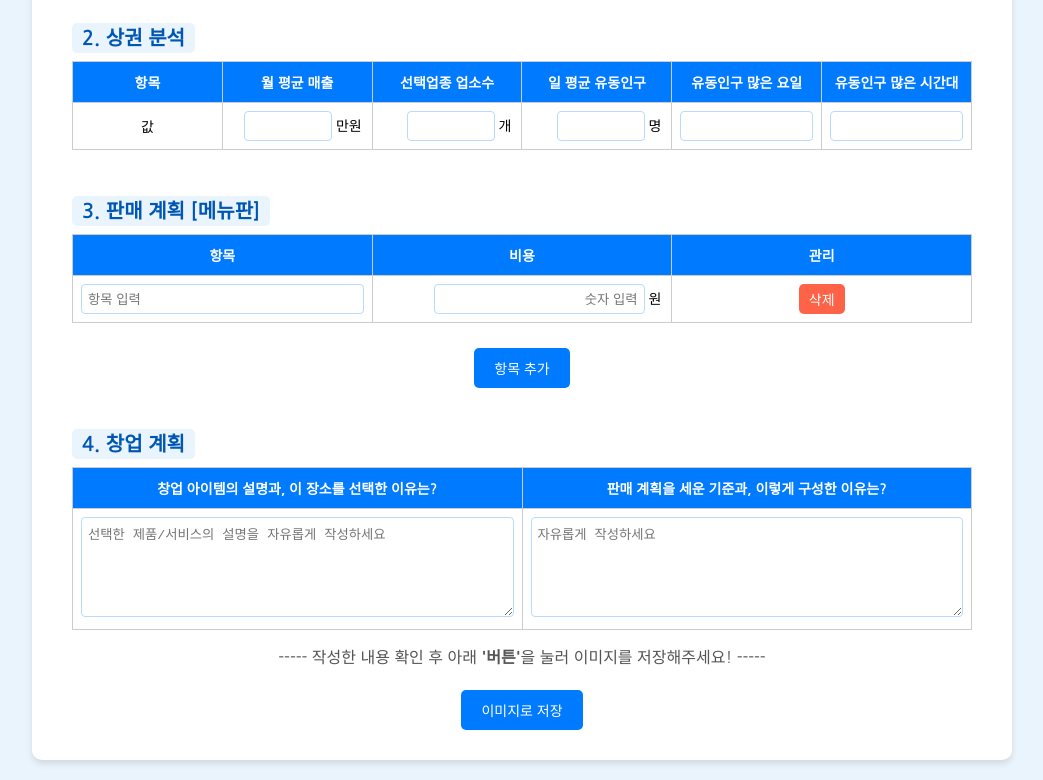
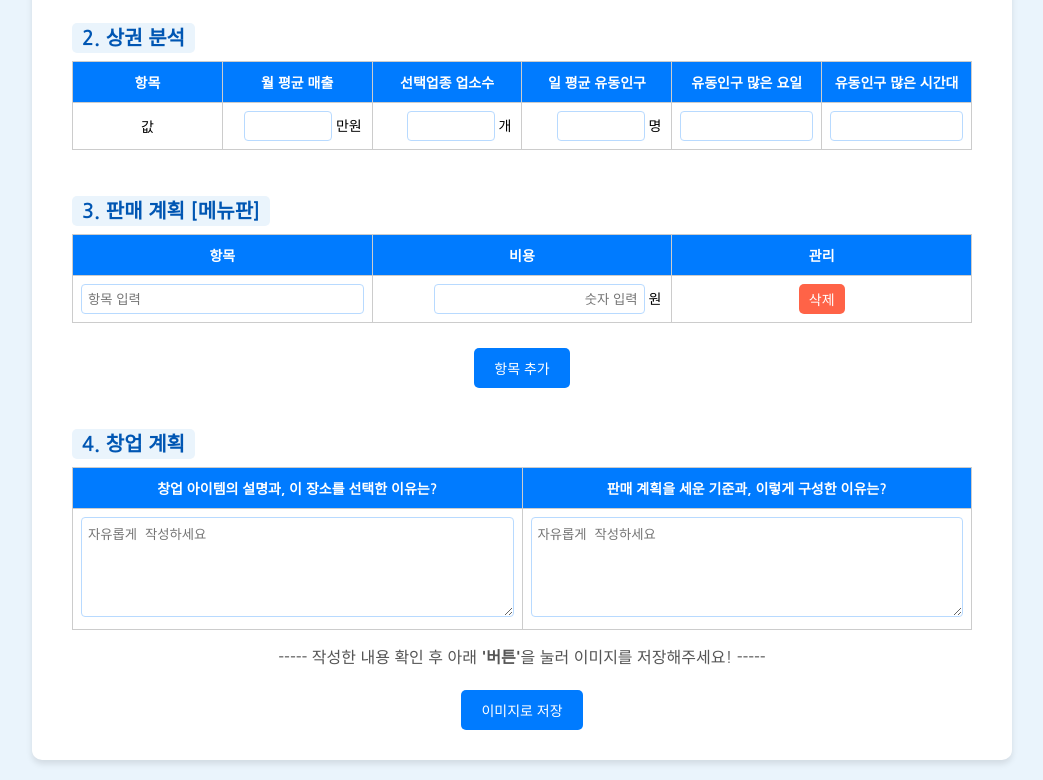
Before and after one commit to dayunD/startup-planM, a plain HTML site: page index.html in a window 1280 px wide. Shown: the part 518-1298 px from the top of the page, without its empty margins (118-1161 px from the left). Drawn offline with nearby package versions, Linux system fonts and the light colour scheme.

Commit message:
Update index.html

```diff
--- a/index.html
+++ b/index.html
@@ -407,7 +407,7 @@
                     <th style="width: 50%;">판매 계획을 세운 기준과, 이렇게 구성한 이유는?</th>
                 </tr>
                 <tr>
-                    <td><textarea id="reasonIndustry" rows="5" class="long-input" placeholder="선택한 제품/서비스의 설명을 자유롭게 작성하세요"></textarea></td>
+                    <td><textarea id="reasonIndustry" rows="5" class="long-input" placeholder="자유롭게 작성하세요"></textarea></td>
                     <td><textarea id="financeReason" rows="5" class="long-input" placeholder="자유롭게 작성하세요"></textarea></td>
                 </tr>
             </table>
```
